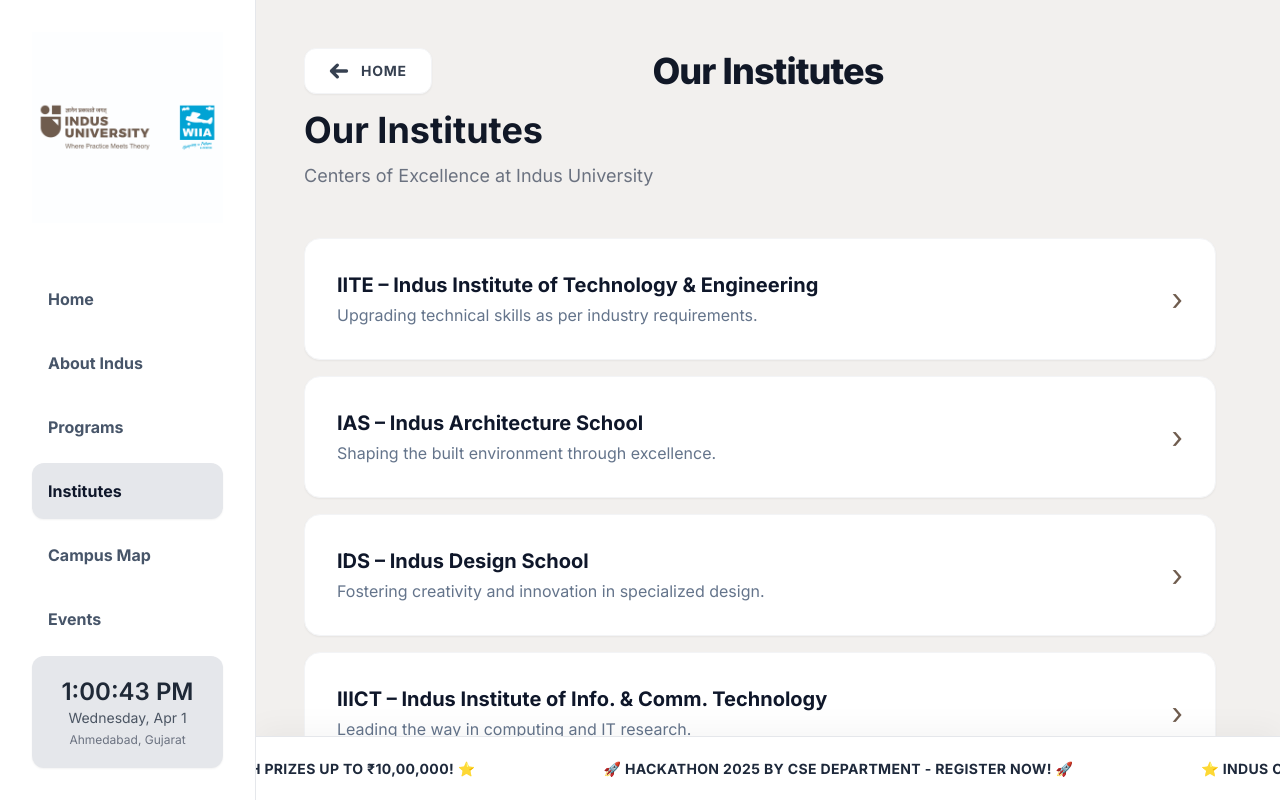
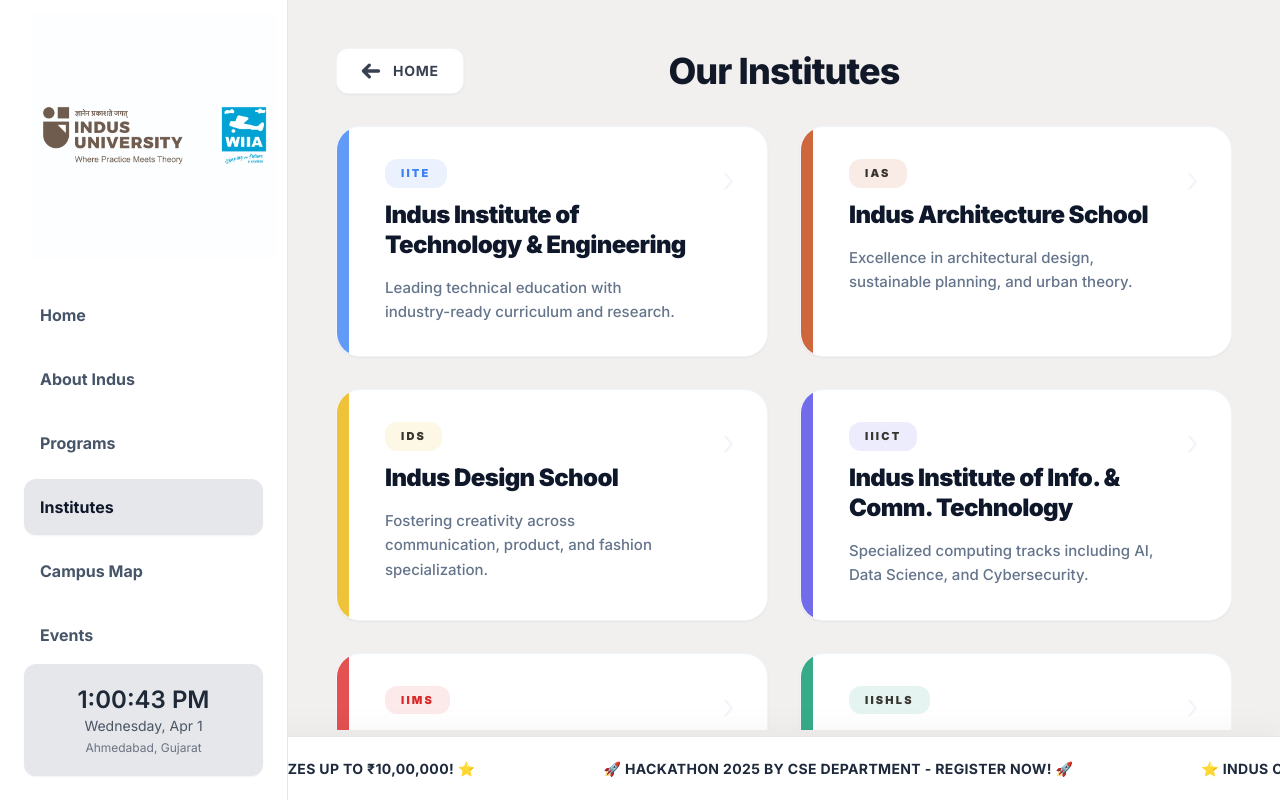
Before and after one commit to Maulik-darji/indus_university_KISOSK, a React (Create React App) app in the folder Using_React/: page / in a window 1280 px wide. Both pictures are taken after a click on the item "Institutes". Built offline with nearby package versions, Linux system fonts and the light colour scheme; the HTML template or start-up script is replaced by a standard one.

Commit message:
feat: add Institutes page and Sidebar navigation component

```diff
--- a/Using_React/src/components/Sidebar.js
+++ b/Using_React/src/components/Sidebar.js
@@ -20,14 +20,14 @@
   return (
     <>
       <aside
-        className={`fixed inset-y-0 left-0 z-50 w-64 bg-white p-8 flex flex-col justify-between border-r border-gray-200 transition-transform duration-300 md:sticky md:top-0 md:h-full md:translate-x-0 ${
+        className={`fixed inset-y-0 left-0 z-50 w-72 bg-white p-6 flex flex-col justify-between border-r border-gray-200 transition-transform duration-300 md:sticky md:top-0 md:h-full md:translate-x-0 ${
           isOpen ? 'translate-x-0' : '-translate-x-full'
         }`}
       >
         <div>
-          <div className="mb-10 flex flex-col items-center">
+          <div className="mb-10 px-2">
             {/* Logo Image */}
-            <img src={logo} alt="Indus University Logo" className="w-full h-auto mb-2" />
+            <img src={logo} alt="Indus University Logo" className="w-full h-auto scale-110 origin-left transition-transform" />
           </div>
 
           <ul className="space-y-2">
--- a/Using_React/src/pages/Institutes.js
+++ b/Using_React/src/pages/Institutes.js
@@ -2,45 +2,67 @@
 
 function Institutes() {
   const defaultInstitutes = [
-    { id: 1, name: 'IITE – Indus Institute of Technology & Engineering', desc: 'Upgrading technical skills as per industry requirements.' },
-    { id: 2, name: 'IAS – Indus Architecture School', desc: 'Shaping the built environment through excellence.' },
-    { id: 3, name: 'IDS – Indus Design School', desc: 'Fostering creativity and innovation in specialized design.' },
-    { id: 4, name: 'IIICT – Indus Institute of Info. & Comm. Technology', desc: 'Leading the way in computing and IT research.' },
-    { id: 5, name: 'IIMS – Indus Institute of Management Studies', desc: 'Where Practice Meets Theory in business management.' },
-    { id: 6, name: 'IISHLS – Indus Institute of Sci. Humanities & Lib. Studies', desc: 'Interdisciplinary pursuit of sciences and humanities.' },
-    { id: 7, name: 'IISS – Indus Institute of Special Studies', desc: 'Integrating traditional values and ethos.' },
-    { id: 8, name: 'IIPR – Indus Institute of Pharmacy and Research', desc: 'High-quality education in pharmaceutical sciences.' },
-    { id: 9, name: 'IIATE – Indus Institute of Aviation Tech & Engineering', desc: 'Specialized training in aviation and aerospace.' },
-    { id: 10, name: 'IAGNI – Indus Advance Green Nanotechnology Institute', desc: 'Cutting-edge research in sustainable nanotechnology.' },
+    { id: 1, name: 'IITE', fullName: 'Indus Institute of Technology & Engineering', desc: 'Leading technical education with industry-ready curriculum and research.', color: 'bg-blue-500' },
+    { id: 2, name: 'IAS', fullName: 'Indus Architecture School', desc: 'Excellence in architectural design, sustainable planning, and urban theory.', color: 'bg-orange-700' },
+    { id: 3, name: 'IDS', fullName: 'Indus Design School', desc: 'Fostering creativity across communication, product, and fashion specialization.', color: 'bg-yellow-500' },
+    { id: 4, name: 'IIICT', fullName: 'Indus Institute of Info. & Comm. Technology', desc: 'Specialized computing tracks including AI, Data Science, and Cybersecurity.', color: 'bg-indigo-600' },
+    { id: 5, name: 'IIMS', fullName: 'Indus Institute of Management Studies', desc: 'Where Practice Meets Theory in business strategy, finance, and entrepreneurship.', color: 'bg-red-600' },
+    { id: 6, name: 'IISHLS', fullName: 'Indus Institute of Sci. Humanities & Lib. Studies', desc: 'The interdisciplinary core of basic sciences, languages, and liberal arts.', color: 'bg-emerald-600' },
+    { id: 7, name: 'IISS', fullName: 'Indus Institute of Special Studies', desc: 'Unique industry-aligned programs integrating traditional values and ethos.', color: 'bg-slate-700' },
+    { id: 8, name: 'IIPR', fullName: 'Indus Institute of Pharmacy and Research', desc: 'Pharmaceutical research and professional pharmacy education excellence.', color: 'bg-teal-500' },
+    { id: 9, name: 'IIATE', fullName: 'Indus Institute of Aviation Tech & Engineering', desc: 'Premium training in aircraft maintenance, aviation, and aerospace engineering.', color: 'bg-sky-500' },
+    { id: 10, name: 'IMIC', fullName: 'Indus Management & Information Center', desc: 'Integrating modern management techniques with information precision.', color: 'bg-purple-600' },
+    { id: 11, name: 'IAGNI', fullName: 'Indus Advance Green Nanotechnology Institute', desc: 'Sustainable research center for futuristic nanotechnology advancement.', color: 'bg-green-700' },
   ];
 
   const [institutes, setInstitutes] = React.useState(() => {
     const saved = localStorage.getItem('indus_institutes');
-    return saved ? JSON.parse(saved) : defaultInstitutes;
+    if (!saved) return defaultInstitutes;
+
+    // Safety check: Ensure all items have the required new properties (fullName, color)
+    const parsed = JSON.parse(saved);
+    if (parsed.length > 0 && (!parsed[0].fullName || !parsed[0].color)) {
+      localStorage.removeItem('indus_institutes'); // Clear legacy data format
+      return defaultInstitutes;
+    }
+    return parsed;
   });
 
   return (
-    <div className="fade-in max-w-5xl">
-      <header className="mb-10">
-        <h1 className="text-4xl font-bold text-gray-900 mb-3">Our Institutes</h1>
-        <p className="text-lg text-gray-500">Centers of Excellence at Indus University</p>
-      </header>
-
-      <div className="space-y-4 py-2 max-h-[70vh] overflow-y-auto pr-4 custom-scrollbar">
+    <div className="fade-in w-full h-full">
+      <div className="grid grid-cols-1 md:grid-cols-2 gap-8 py-4 max-h-[calc(100vh-180px)] overflow-y-auto px-10 pt-4 pb-20 -mx-10 custom-scrollbar">
         {institutes.map((inst, i) => (
           <div
             key={i}
-            className="group bg-white p-6 md:p-8 rounded-2xl shadow-sm border border-gray-100 flex justify-between items-center cursor-pointer hover:border-slate-200 hover:shadow-md hover:-translate-y-1 transition-all duration-300"
+            className="group bg-white p-8 rounded-3xl shadow-sm border border-slate-100 flex gap-8 items-start cursor-default hover:border-blue-200 hover:shadow-xl hover:-translate-y-1 transition-all duration-500 relative overflow-hidden"
           >
-            <div className="institute-text">
-              <h3 className="text-xl font-bold text-slate-900 mb-1">{inst.name}</h3>
-              <p className="text-slate-500">{inst.desc}</p>
+            {/* Left Color Bar */}
+            <div className={`w-3 h-full absolute left-0 top-0 ${inst.color || 'bg-slate-200'} opacity-80 group-hover:opacity-100 transition-opacity`}></div>
+
+            <div className="flex-1 pl-4">
+              <div className="mb-4">
+                <span className={`inline-block px-4 py-1.5 rounded-xl ${inst.color || 'bg-slate-200'} bg-opacity-10 text-[11px] font-black tracking-[0.2em] uppercase ${inst.color?.replace('bg-', 'text-') || 'text-slate-400'}`}>
+                  {inst.name}
+                </span>
+                <h3 className="text-2xl font-black text-slate-900 mt-3 leading-tight tracking-tight">{inst.fullName || inst.name}</h3>
+              </div>
+              <p className="text-slate-500 font-medium text-[15px] leading-relaxed line-clamp-2 md:line-clamp-none">
+                {inst.desc}
+              </p>
             </div>
-            <div className="text-3xl text-brand-brown transition-all transform group-hover:translate-x-1">
+
+            <div className="text-4xl text-slate-100 transition-all transform group-hover:text-blue-500/20 group-hover:translate-x-2 font-light">
               ›
             </div>
           </div>
         ))}
+
+        {/* Closing Quote for Institutes */}
+        <div className="col-span-full py-16 text-center">
+           <p className="text-slate-300 text-sm font-black tracking-widest uppercase italic border-t border-slate-50 pt-16">
+             The Foundation of Educational Excellence
+           </p>
+        </div>
       </div>
     </div>
   );
```
